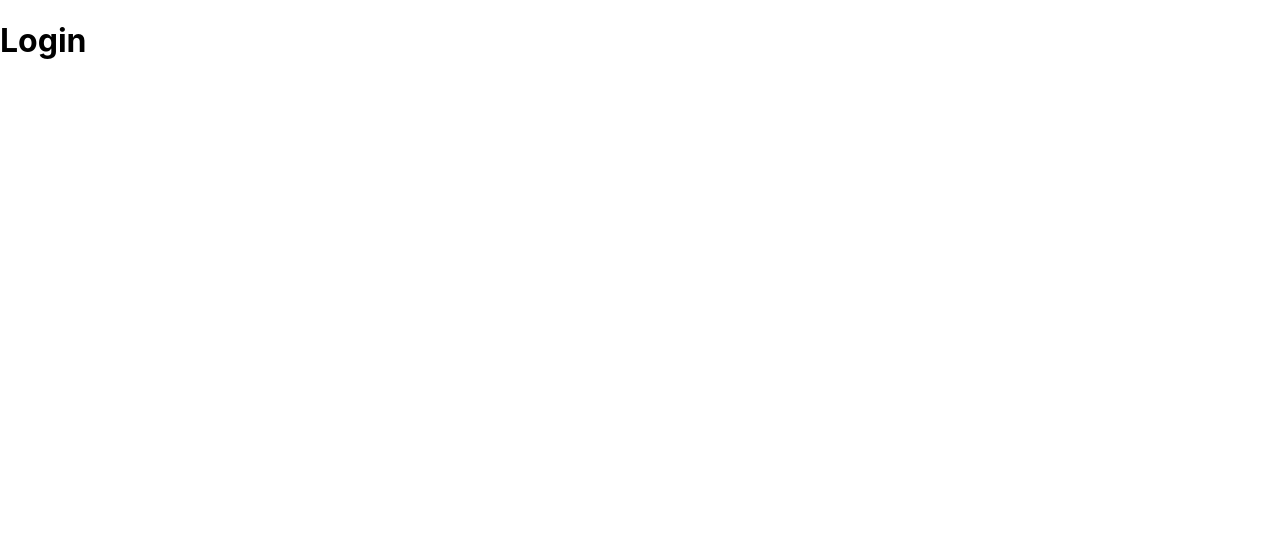
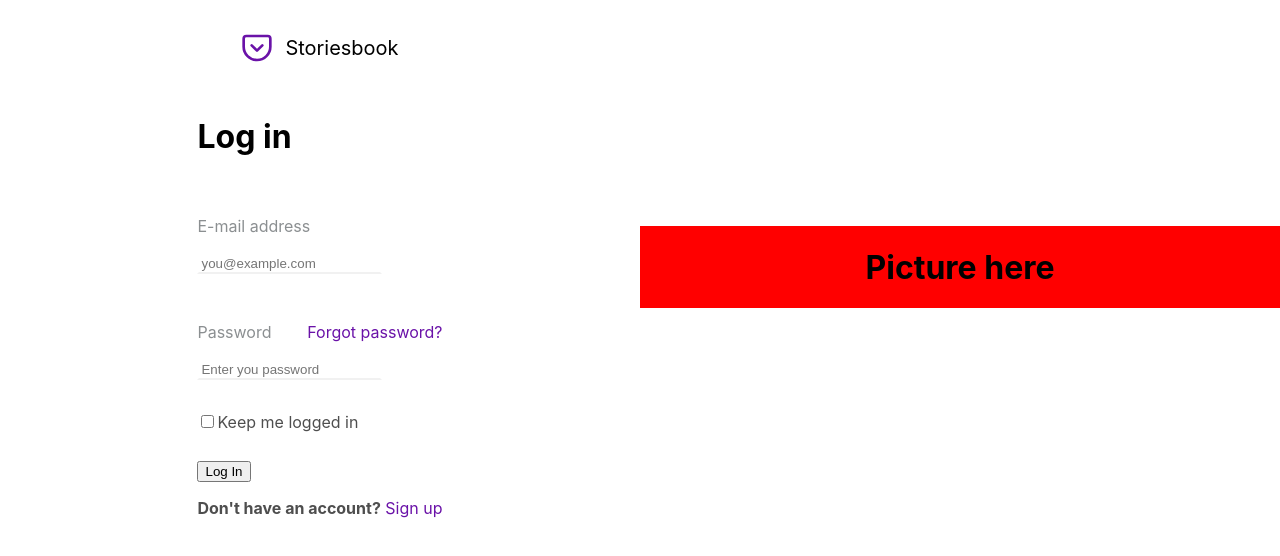
Before and after one commit to NormanFrieman/storiesbook, a React (Create React App) app in the folder frontend/: page / in a window 1280 px wide. Shown: the top 556 px of the page. Built offline with nearby package versions, Linux system fonts and the light colour scheme.

Commit message:
feat: create the login section on the login screen

```diff
--- a/frontend/src/pages/Login/index.js
+++ b/frontend/src/pages/Login/index.js
@@ -1,11 +1,53 @@
-import React from "react";
+import React, { useState } from "react";
+
+import { FiPocket } from "react-icons/fi";
 
 import "./style.css";
 
 export default function Login(){
+    const [email, setEmail] = useState("");
+    const [pass, setPass] = useState("");
+
     return(
-        <div>
-            <h1>Login</h1>
+        <div className="container">
+            <div className="login">
+                <form>
+                    <header>
+                        <p className="logo"><FiPocket/></p>
+                        <p>Storiesbook</p>
+                    </header>
+                    <h1>Log in</h1>
+                    <p>E-mail address</p>
+                    <input
+                        placeholder="you@example.com"
+                        value={email}
+                        onChange={e => setEmail(e.target.value)}
+                    />
+                    <div className="divPass">
+                        <p>Password</p>
+                        <p className="forget">Forgot password?</p>
+                    </div>
+                    <input
+                        placeholder="Enter you password"
+                        type="password"
+                        value={pass}
+                        onChange={e => setPass(e.target.value)}
+                    />
+                    <div>
+                        <input
+                            type="checkbox"
+                        />
+                        <label for="yes">Keep me logged in</label>
+                    </div>
+                    <div>
+                        <button type="submit">Log In</button>
+                    </div>
+                    <p><span className="newAccount">Don't have an account?</span> <span className="goSignUp">Sign up</span></p>
+                </form>
+            </div>
+            <div className="presentation">
+                <h1>Picture here</h1>
+            </div>
         </div>
     );
 }
--- a/frontend/src/pages/Login/style.css
+++ b/frontend/src/pages/Login/style.css
@@ -0,0 +1,90 @@
+.container{
+    display: flex;
+    align-items: center;
+    justify-content: center;
+}
+
+
+
+/*
+    CSS from the Login section of the Login
+*/
+.container .login{
+    width: 50%;
+    display: flex;
+    align-items: center;
+    justify-content: center;
+}
+
+.container .login header{
+    display: flex;
+    align-items: center;
+    justify-content: center;
+}
+
+.container .login header .logo{
+    font-size: 32px;
+    margin-right: 12px;
+    color: #6a12a8;
+    display: flex;
+    align-items: center;
+}
+
+.container .login header p{
+    font-size: 20px;
+    display: flex;
+    align-items: center;
+    color: #000000;
+}
+
+.container .login h1{
+    margin-bottom: 60px;
+}
+
+.container .login p{
+    color: #8b8f91;
+}
+
+.container .login input{
+    border-style: solid;
+    border-width: 2px;
+    border-top-color: transparent;
+    border-left-color: transparent;
+    border-right-color: transparent;
+    border-bottom-color: rgba(161, 161, 161, 0.15);
+    margin-bottom: 32px;
+}
+
+.container .login .divPass{
+    display: flex;
+    align-items: center;
+    justify-content: space-between;
+}
+
+.container .login .divPass .forget{
+    color: #6a12a8;
+}
+
+.container .login label{
+    color: #4e4e4e;
+}
+
+.container .login .newAccount{
+    color: #4e4e4e;
+    font-weight: bold;
+}
+
+.container .login .goSignUp{
+    color: #6a12a8;
+}
+
+
+
+/*
+    CSS from the Presentation section of the Login
+*/
+.container .presentation{
+    text-align: center;
+    background: red;
+    width: 50%;
+}
--- a/frontend/src/pages/MainScreen/index.js
+++ b/frontend/src/pages/MainScreen/index.js
@@ -15,15 +15,15 @@ import plusCircle from "../../assets/plus-circle.svg";
 export default function MainScreen(){
     const [storyIndex, setStoryIndex] = useState(0);
 
-    const info = {
-        posts: 12,
-        followers: 3500,
-        following: 1278
-    };
     const user = {
         name: "Norman Frieman",
         nickname: "normanfrieman",
-        url: userAvatar
+        url: userAvatar,
+        info: {
+            posts: 12,
+            followers: 3500,
+            following: 1278
+        }
     };
 
     const stories = [
@@ -45,13 +45,11 @@ export default function MainScreen(){
         {
             title: "user",
             url: userAvatar,
-            new: "story",
             date: "15:26"
         },
         {
             title: "instagram",
             url: "https://imagens.canaltech.com.br/empresas/638.400.jpg",
-            new: "story",
             date: "17:26"
         }
     ];
@@ -92,7 +90,7 @@ export default function MainScreen(){
                         <p className="info">{user.nickname}</p>
                     </div>
                 </div>
-                <ProfileInfos posts={info.posts} followers={info.followers} following={info.following} />
+                <ProfileInfos posts={user.info.posts} followers={user.info.followers} following={user.info.following} />
                 <ProfileOptions name="Feed" feather={FiHome} activate="activate" />
                 <ProfileOptions name="Logout" feather={FiLogOut} />
             </div>
@@ -111,7 +109,7 @@ export default function MainScreen(){
                     <div key={story.key} onClick={() => showStory(story.key)}>
                         <Featured
                             url={story.url}
-                            new={story.new}
+                            new={"story"}
                             title={story.title}
                             info="stories"
                         />
```
Also changed, not shown: 1 other file (tests, documents, lock files or other folders).
